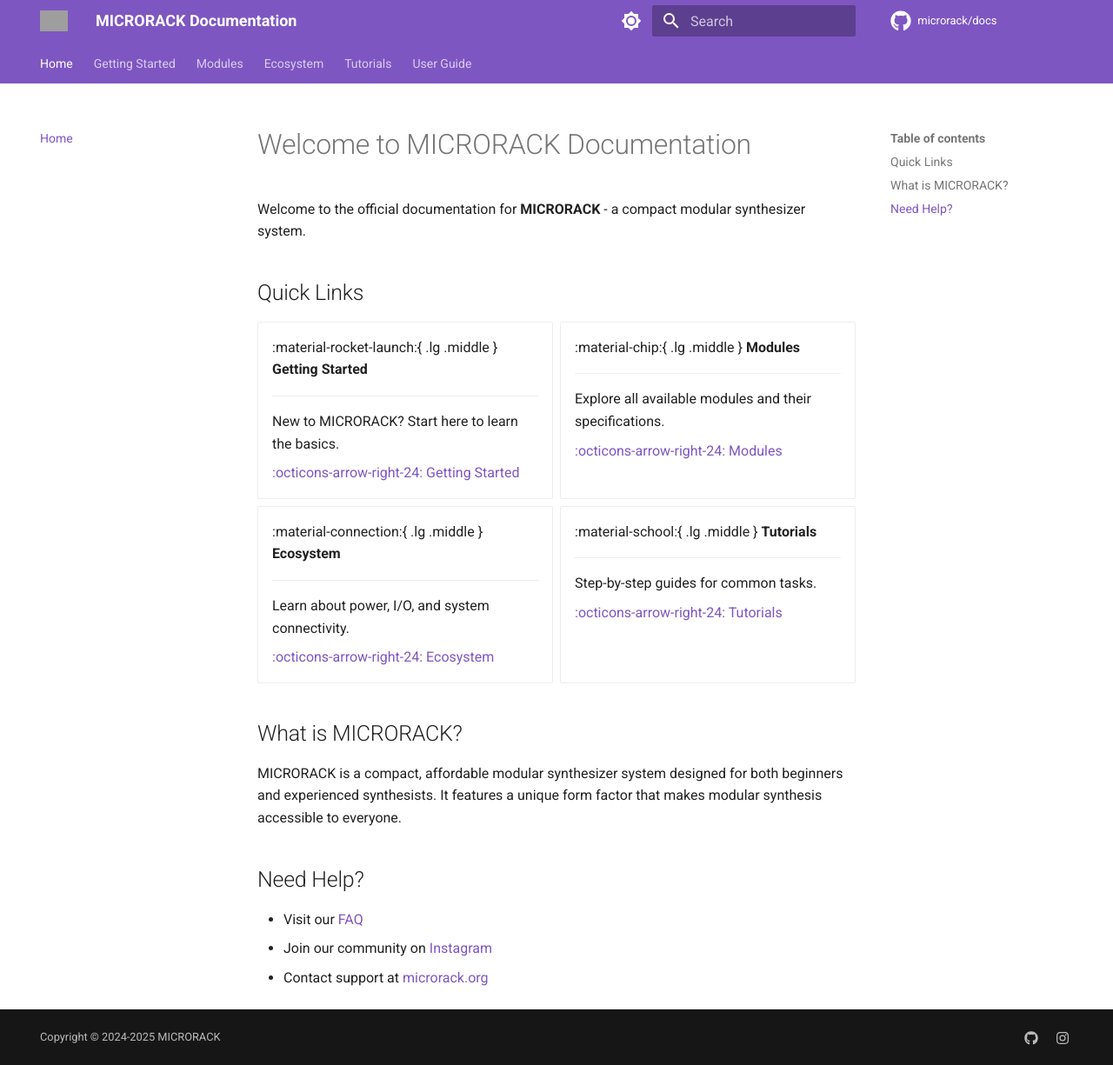
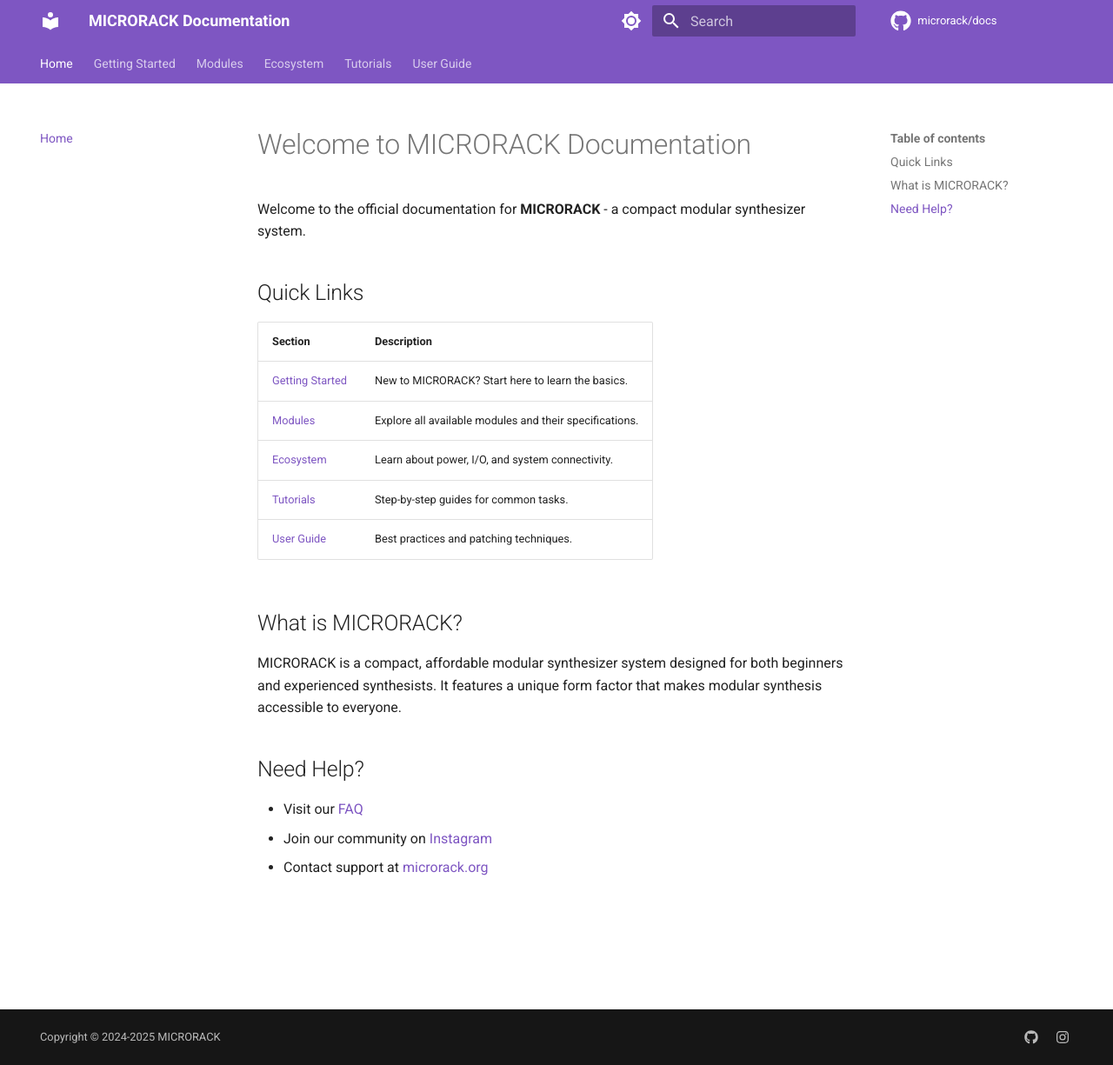
Before and after one commit to microrack/docs-test, an MkDocs documentation site: the page built from docs/index.md, in a window 1280 px wide and 1225 px high. Shown: the whole window at 87% size. Built offline with MkDocs 1.6.1 and Material for MkDocs 9.7.7, drawn with Linux system fonts in a browser that asks for light colours; comment, search, counter and statistics services are not loaded; grey boxes are pictures that could not be loaded.

Commit message:
Fix index page and clean up config
- Simplified index.md to use standard markdown tables
- Removed icon shortcodes that weren't rendering
- Removed logo reference (no logo file yet)
- Removed minify plugin dependency

```diff
--- a/docs/index.md
+++ b/docs/index.md
@@ -4,41 +4,13 @@
 
 ## Quick Links
 
-<div class="grid cards" markdown>
-
--   :material-rocket-launch:{ .lg .middle } **Getting Started**
-
-    ---
-
-    New to MICRORACK? Start here to learn the basics.
-
-    [:octicons-arrow-right-24: Getting Started](getting-started/index.md)
-
--   :material-chip:{ .lg .middle } **Modules**
-
-    ---
-
-    Explore all available modules and their specifications.
-
-    [:octicons-arrow-right-24: Modules](modules/index.md)
-
--   :material-connection:{ .lg .middle } **Ecosystem**
-
-    ---
-
-    Learn about power, I/O, and system connectivity.
-
-    [:octicons-arrow-right-24: Ecosystem](ecosystem/index.md)
-
--   :material-school:{ .lg .middle } **Tutorials**
-
-    ---
-
-    Step-by-step guides for common tasks.
-
-    [:octicons-arrow-right-24: Tutorials](tutorials/index.md)
-
-</div>
+| Section | Description |
+|---------|-------------|
+| [Getting Started](getting-started/index.md) | New to MICRORACK? Start here to learn the basics. |
+| [Modules](modules/index.md) | Explore all available modules and their specifications. |
+| [Ecosystem](ecosystem/index.md) | Learn about power, I/O, and system connectivity. |
+| [Tutorials](tutorials/index.md) | Step-by-step guides for common tasks. |
+| [User Guide](user-guide/index.md) | Best practices and patching techniques. |
 
 ## What is MICRORACK?
 
--- a/mkdocs.yml
+++ b/mkdocs.yml
@@ -9,14 +9,12 @@
 theme:
   name: material
   palette:
-    # Light mode
     - scheme: default
       primary: deep purple
       accent: green
       toggle:
         icon: material/brightness-7
         name: Switch to dark mode
-    # Dark mode
     - scheme: slate
       primary: deep purple
       accent: green
@@ -31,21 +29,15 @@
     - navigation.tracking
     - navigation.tabs
     - navigation.sections
-    - navigation.expand
     - navigation.top
     - search.suggest
     - search.highlight
     - content.code.copy
-    - content.code.annotate
   icon:
     repo: fontawesome/brands/github
-  logo: assets/logo.png
-  favicon: assets/favicon.png
 
 plugins:
   - search
-  - minify:
-      minify_html: true
 
 markdown_extensions:
   - pymdownx.highlight:
@@ -56,11 +48,9 @@
   - pymdownx.tabbed:
       alternate_style: true
   - pymdownx.details
-  - pymdownx.mark
   - admonition
   - tables
   - attr_list
-  - md_in_html
   - toc:
       permalink: true
 
@@ -81,6 +71,7 @@
     - First Steps: getting-started/first-steps.md
     - Setup: getting-started/setup.md
   - Modules:
+    - Overview: modules/index.md
     - VCO: modules/vco.md
     - VCF: modules/vcf.md
     - VCA: modules/vca.md
@@ -88,6 +79,7 @@
     - LFO: modules/lfo.md
     - Mixer: modules/mixer.md
   - Ecosystem:
+    - Overview: ecosystem/index.md
     - Power: ecosystem/power.md
     - I/O: ecosystem/io.md
     - Chassis: ecosystem/chassis.md
```
